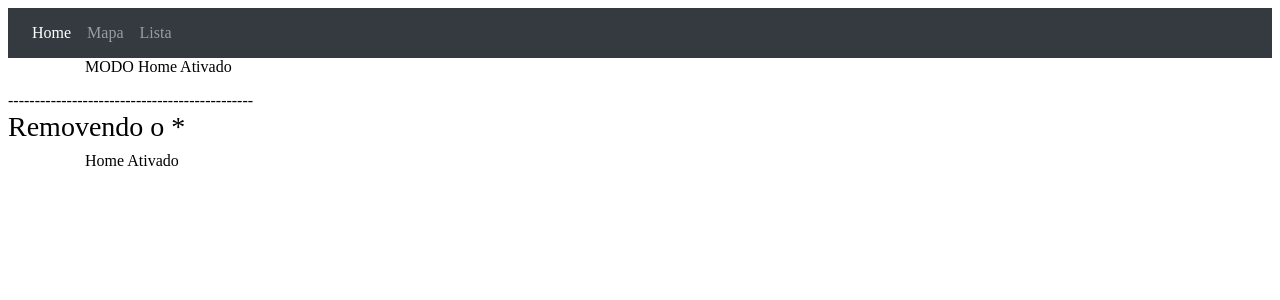
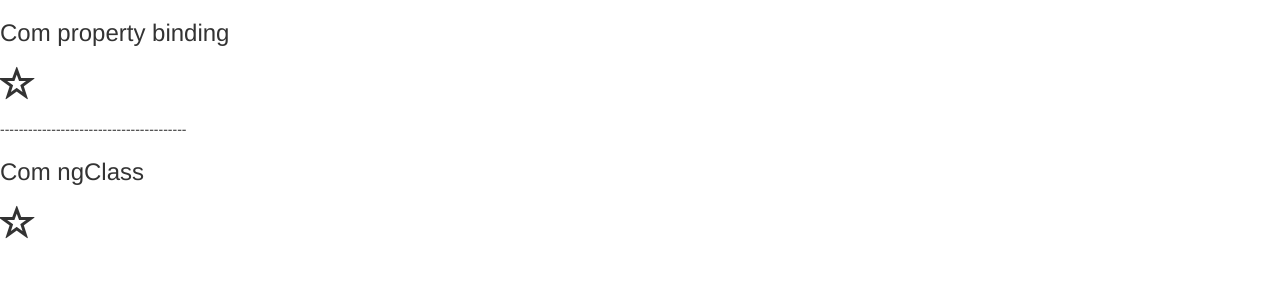
Before and after one commit to victor-ferraz7/angular-loiane, an Angular app in the folder diretivas/: page / in a window 1280 px wide. Shown: the top 300 px of the page. Built offline with nearby package versions, Linux system fonts and the light colour scheme.

Commit message:
Aula #29: Diretivas: ngClass

```diff
--- a/diretivas/src/app/app.component.html
+++ b/diretivas/src/app/app.component.html
@@ -1,3 +1,4 @@
 <!-- <app-diretiva-ng-if></app-diretiva-ng-if> -->
-<app-diretiva-ng-switch></app-diretiva-ng-switch>
+<!-- <app-diretiva-ng-switch></app-diretiva-ng-switch> -->
 <!-- <app-diretiva-ng-for></app-diretiva-ng-for> -->
+<app-diretiva-ng-class></app-diretiva-ng-class>
--- a/diretivas/src/app/app.module.ts
+++ b/diretivas/src/app/app.module.ts
@@ -7,6 +7,7 @@ import { DiretivaNgIfComponent } from './diretiva-ng-if/diretiva-ng-if.component
 import { TesteComponent } from './teste/teste.component';
 import { DiretivaNgSwitchComponent } from './diretiva-ng-switch/diretiva-ng-switch.component';
 import { DiretivaNgForComponent } from './diretiva-ng-for/diretiva-ng-for.component';
+import { DiretivaNgClassComponent } from './diretiva-ng-class/diretiva-ng-class.component';
 
 @NgModule({
   declarations: [
@@ -14,7 +15,8 @@ import { DiretivaNgForComponent } from './diretiva-ng-for/diretiva-ng-for.compon
     DiretivaNgIfComponent,
     TesteComponent,
     DiretivaNgSwitchComponent,
-    DiretivaNgForComponent
+    DiretivaNgForComponent,
+    DiretivaNgClassComponent
   ],
   imports: [
     BrowserModule,
--- /dev/null
+++ b/diretivas/src/app/diretiva-ng-class/diretiva-ng-class.component.html
@@ -0,0 +1,18 @@
+<h3>Com property binding</h3>
+<h1>
+    <i class="glyphicon" [class.glyphicon-star-empty]="!meuFavorito"
+        [class.glyphicon-star]="meuFavorito"
+        (click)="onFavoritoClick()"></i>
+</h1>
+
+----------------------------------------
+<h3>Com ngClass</h3>
+
+<h1>
+    <i class="glyphicon"
+    [ngClass]="{
+        'glyphicon-star-empty': !meuFavorito2,
+        'glyphicon-star': meuFavorito2
+    }"
+    (click)="onFavoritoClick2()"></i>
+</h1>
--- /dev/null
+++ b/diretivas/src/app/diretiva-ng-class/diretiva-ng-class.component.ts
@@ -0,0 +1,25 @@
+import { Component, OnInit } from '@angular/core';
+
+@Component({
+  selector: 'app-diretiva-ng-class',
+  templateUrl: './diretiva-ng-class.component.html',
+  styleUrls: ['./diretiva-ng-class.component.css']
+})
+export class DiretivaNgClassComponent implements OnInit {
+
+  public meuFavorito: boolean = false;
+  public meuFavorito2: boolean = false;
+  constructor() { }
+
+  ngOnInit() {
+  }
+
+  onFavoritoClick(){
+    this.meuFavorito = !this.meuFavorito;
+  }
+
+  onFavoritoClick2(){
+    this.meuFavorito2 = !this.meuFavorito2;
+  }
+
+}
--- a/diretivas/src/index.html
+++ b/diretivas/src/index.html
@@ -5,7 +5,10 @@
   <title>Diretivas</title>
   <base href="/">
   <meta name="viewport" content="width=device-width, initial-scale=1">
+  <!-- Latest compiled and minified CSS -->
+  <link rel="stylesheet" href="https://maxcdn.bootstrapcdn.com/bootstrap/3.3.7/css/bootstrap.min.css" integrity="sha384-BVYiiSIFeK1dGmJRAkycuHAHRg32OmUcww7on3RYdg4Va+PmSTsz/K68vbdEjh4u" crossorigin="anonymous">
   <link rel="icon" type="image/x-icon" href="favicon.ico">
+
 </head>
 <body>
   <app-root></app-root>
```
Also changed, not shown: diretivas/src/app/diretiva-ng-class/diretiva-ng-class.component.css (added), 1 other file (tests, documents, lock files or other folders).
